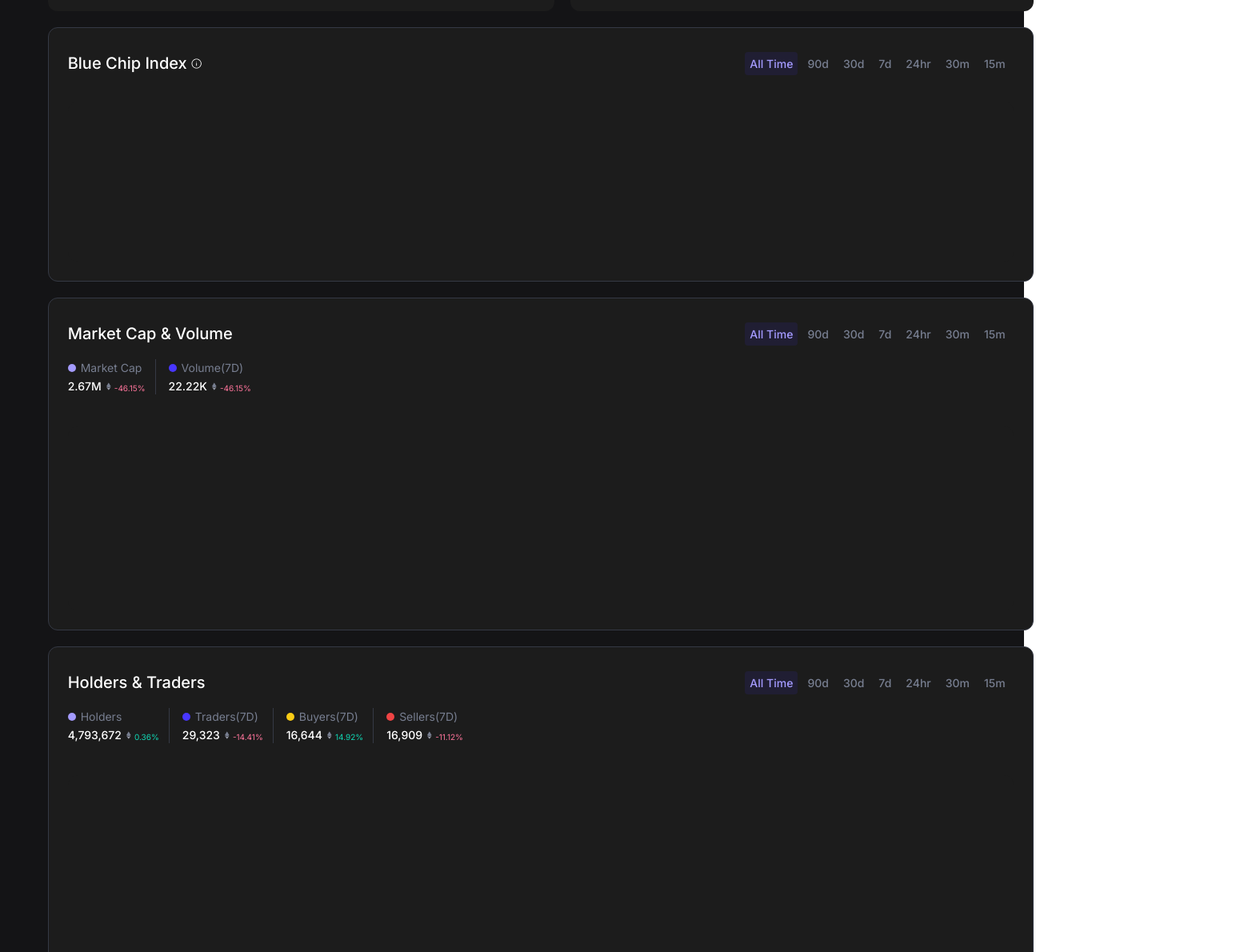
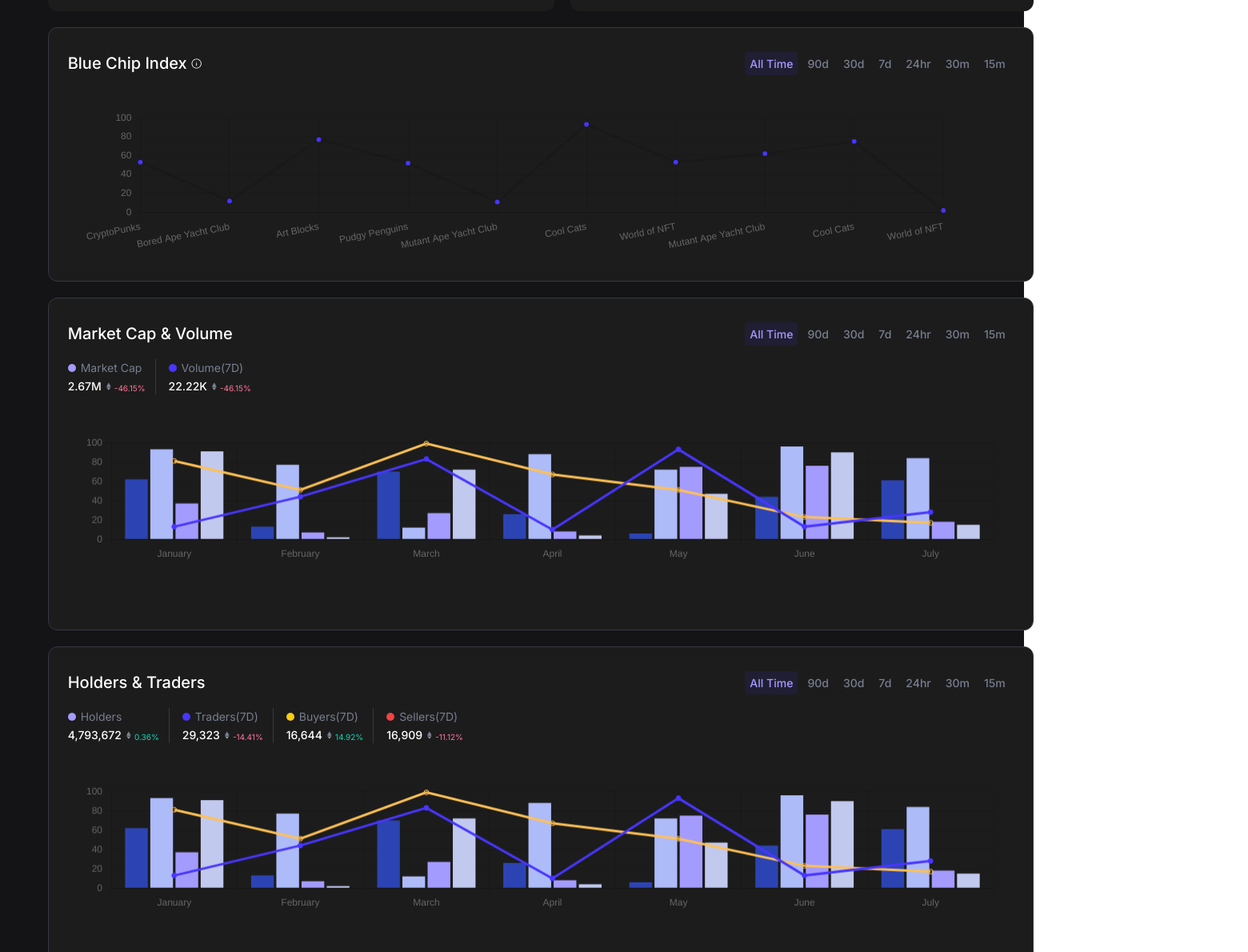
Before and after one commit to notpritam/polycrux, a Next.js app: page / in a window 1280 px wide. Shown: the part 1255-2445 px from the top of the page at 80% size, 1560 px wide, since content can reach past the window. Built offline with nearby package versions, Linux system fonts and the light colour scheme.

Commit message:
Basic Charts

```diff
--- a/app/page.tsx
+++ b/app/page.tsx
@@ -31,9 +31,12 @@ import {
   CategoryScale,
   LinearScale,
   BarElement,
+  PointElement,
+  LineElement,
   Title,
 } from "chart.js";
-import { Bar, Doughnut } from "react-chartjs-2";
+import { Bar, Doughnut, Line } from "react-chartjs-2";
+import { Chart } from "react-chartjs-2";
 
 ChartJS.register(
   ArcElement,
@@ -42,6 +45,8 @@ ChartJS.register(
   CategoryScale,
   LinearScale,
   BarElement,
+  PointElement,
+  LineElement,
   Title
 );
 
@@ -200,16 +205,11 @@ export default function Home() {
           colors.cronos,
           colors.optimism,
         ],
-        // borderColor: [
-        //   "rgba(255, 99, 132, 1)",
-        //   "rgba(54, 162, 235, 1)",
-        //   "rgba(255, 206, 86, 1)",
-        //   "rgba(75, 192, 192, 1)",
-        //   "rgba(153, 102, 255, 1)",
-        // ],
+
         borderWidth: 0,
       },
     ],
+    text: "Volume by Chain",
   };
 
   const buyerByChain = {
@@ -225,20 +225,15 @@ export default function Home() {
           colors.cronos,
           colors.optimism,
         ],
-        // borderColor: [
-        //   "rgba(255, 99, 132, 1)",
-        //   "rgba(54, 162, 235, 1)",
-        //   "rgba(255, 206, 86, 1)",
-        //   "rgba(75, 192, 192, 1)",
-        //   "rgba(153, 102, 255, 1)",
-        // ],
         borderWidth: 0,
+        hoverOffset: 4,
       },
     ],
   };
 
   const barOptions = {
     responsive: true,
+
     plugins: {
       legend: {
         display: false,
@@ -321,6 +316,72 @@ export default function Home() {
       image: "/nav/7.svg",
     },
   ];
+
+  const multilabels = [
+    "January",
+    "February",
+    "March",
+    "April",
+    "May",
+    "June",
+    "July",
+  ];
+
+  const multiData = {
+    labels: multilabels,
+    datasets: [
+      {
+        type: "line" as const,
+        label: "Dataset 1",
+        borderColor: "#4836FF",
+        // fill: false,
+        backgroundColor: "#4836FF",
+        data: multilabels.map(() => Math.floor(Math.random() * 100)),
+      },
+      {
+        type: "line" as const,
+        label: "Dataset 1",
+        borderColor: "#FFC155",
+        // fill: false,
+        data: multilabels.map(() => Math.floor(Math.random() * 100)),
+      },
+      {
+        type: "bar" as const,
+        label: "Dataset 2",
+        backgroundColor: colors.eth,
+        data: multilabels.map(() => Math.floor(Math.random() * 100)),
+        borderColor: "white",
+        borderThickness: 15,
+        borderRoundness: 10,
+      },
+      {
+        type: "bar" as const,
+        label: "Dataset 3",
+        backgroundColor: colors.polygon,
+        data: multilabels.map(() => Math.floor(Math.random() * 100)),
+        borderThickness: 15,
+        borderRoundness: 10,
+      },
+      {
+        type: "bar" as const,
+        label: "Dataset 2",
+        backgroundColor: colors.bnb,
+        data: multilabels.map(() => Math.floor(Math.random() * 100)),
+        borderColor: "white",
+        borderThickness: 15,
+        borderRoundness: 10,
+      },
+      {
+        type: "bar" as const,
+        label: "Dataset 3",
+        backgroundColor: colors.cronos,
+        data: multilabels.map(() => Math.floor(Math.random() * 100)),
+        borderThickness: 15,
+        borderRoundness: 10,
+        //
+      },
+    ],
+  };
 
   const topCollectionBarData = {
     labels: labels.map((item) => item.name),
@@ -679,9 +740,22 @@ export default function Home() {
                     >
                       <div
                         className={cn(
-                          "bg-secDark rounded-[12px] min-h-[200px]  w-fit flex-grow py-[10px] px-[20px] text-white flex flex-col gap-4"
+                          "bg-secDark rounded-[12px] max-h-[200px]  w-fit flex-grow py-[10px] px-[20px] text-white flex flex-col gap-4"
                         )}
-                      ></div>
+                      >
+                        <Line
+                          options={{
+                            plugins: {
+                              legend: {
+                                display: false,
+                              },
+                            },
+                          }}
+                          height={300}
+                          width={1800}
+                          data={topCollectionBarData}
+                        />
+                      </div>
                     </TabsContent>
                   </>
                 )
@@ -807,7 +881,23 @@ export default function Home() {
                         className={cn(
                           "bg-secDark rounded-[12px]   w-fit flex-grow py-[10px] px-[20px] text-white flex flex-col gap-4"
                         )}
-                      ></div>
+                      >
+                        <Chart
+                          style={{ width: "1000px" }}
+                          options={{
+                            // responsive: true,
+                            plugins: {
+                              legend: {
+                                display: false,
+                              },
+                            },
+                          }}
+                          width={1800}
+                          height={250}
+                          type="bar"
+                          data={multiData}
+                        />
+                      </div>
                     </TabsContent>
                   </>
                 )
@@ -930,14 +1020,30 @@ export default function Home() {
                 (item, i) => (
                   <>
                     <TabsContent
-                      className="w-full min-h-[250px] pt-[20px] flex gap-[20px] flex-wrap"
+                      className="w-full  pt-[20px] flex gap-[20px] flex-wrap"
                       value={item}
                     >
                       <div
                         className={cn(
-                          "bg-secDark rounded-[12px]   w-fit flex-grow py-[10px] px-[20px] text-white flex flex-col gap-4"
+                          "bg-secDark rounded-[12px] w-[80vw] h-[250px]    flex-grow py-[10px] px-[20px] text-white flex flex-col gap-4"
                         )}
-                      ></div>
+                      >
+                        <Chart
+                          style={{ width: "1000px" }}
+                          options={{
+                            // responsive: true,
+                            plugins: {
+                              legend: {
+                                display: false,
+                              },
+                            },
+                          }}
+                          width={1800}
+                          height={250}
+                          type="bar"
+                          data={multiData}
+                        />
+                      </div>
                     </TabsContent>
                   </>
                 )
@@ -1014,14 +1120,21 @@ export default function Home() {
                   (item, i) => (
                     <>
                       <TabsContent
-                        className="w-full pt-[20px] min-h-[300px] flex gap-[20px] flex-wrap"
+                        className="w-full pt-[20px] h-[300px] flex gap-[20px] flex-wrap"
                         value={item}
                       >
                         <div
                           className={cn(
-                            "bg-secDark rounded-[12px]   w-fit flex-grow py-[10px] px-[20px] text-white flex flex-col gap-4"
+                            "bg-secDark rounded-[12px] h-full justify-end  w-fit flex-grow py-[10px] px-[20px] text-white flex flex-col gap-4"
                           )}
-                        ></div>
+                        >
+                          <Bar
+                            height={400}
+                            width={1000}
+                            data={topCollectionBarData}
+                            options={barOptions}
+                          />
+                        </div>
                       </TabsContent>
                     </>
                   )
@@ -1095,15 +1208,17 @@ export default function Home() {
                   (item, i) => (
                     <>
                       <TabsContent
-                        className="w-full pt-[20px] min-h-[300px] flex gap-[20px] flex-wrap"
+                        className="w-full pt-[20px] h-[300px] flex gap-[20px] flex-wrap"
                         value={item}
                       >
                         <div
                           className={cn(
-                            "bg-secDark rounded-[12px]   w-fit flex-grow py-[10px] px-[20px] text-white flex flex-col gap-4"
+                            "bg-secDark rounded-[12px] h-full w-fit flex-grow py-[10px] px-[20px] text-white flex flex-col gap-4"
                           )}
                         >
                           <Bar
+                            width={1000}
+                            height={400}
                             data={topCollectionBarData}
                             options={barOptions}
                           />
@@ -1202,7 +1317,7 @@ export default function Home() {
               <CustomCard className="flex-grow min-h-[400px] flex flex-col gap-[20px]">
                 <div className="flex gap-1 items-center">
                   <span className="font-medium text-white text-[20px]">
-                    Category Market Cap
+                    Washtrade Volume by Chain
                   </span>
                   <Image
                     src={"/icons/info.svg"}
@@ -1215,6 +1330,8 @@ export default function Home() {
                 <div className="flex gap-[100px] items-center ">
                   <div className="max-h-[300px] max-w-[300px]">
                     <Doughnut
+                      height={800}
+                      width={1000}
                       options={{
                         plugins: {
                           legend: {
@@ -1259,7 +1376,7 @@ export default function Home() {
               <CustomCard className="flex-grow flex flex-col gap-[20px] min-h-[400px]">
                 <div className="flex gap-1 items-center">
                   <span className="font-medium text-white text-[20px]">
-                    Category Market Cap
+                    Buyers by Chain
                   </span>
                   <Image
                     src={"/icons/info.svg"}
@@ -1271,6 +1388,8 @@ export default function Home() {
                 <div className="flex gap-[100px] items-center ">
                   <div className="max-h-[300px] max-w-[300px]">
                     <Doughnut
+                      width={400}
+                      height={400}
                       options={{
                         plugins: {
                           legend: {
```
